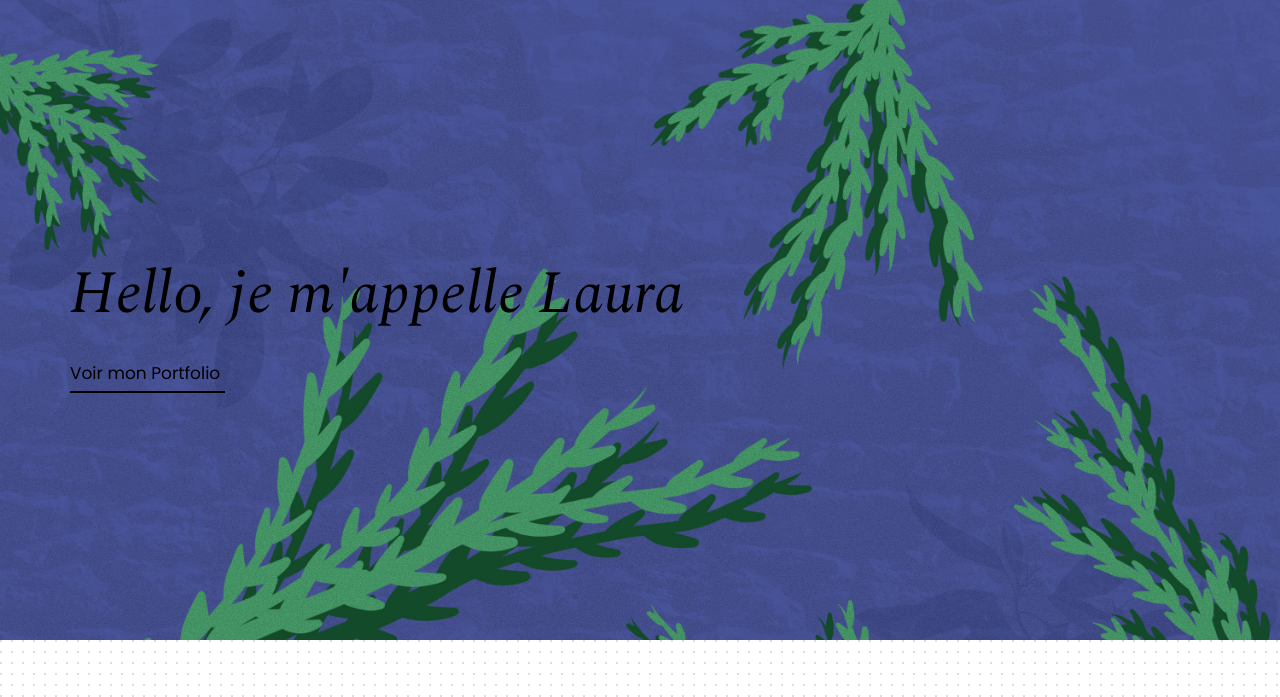
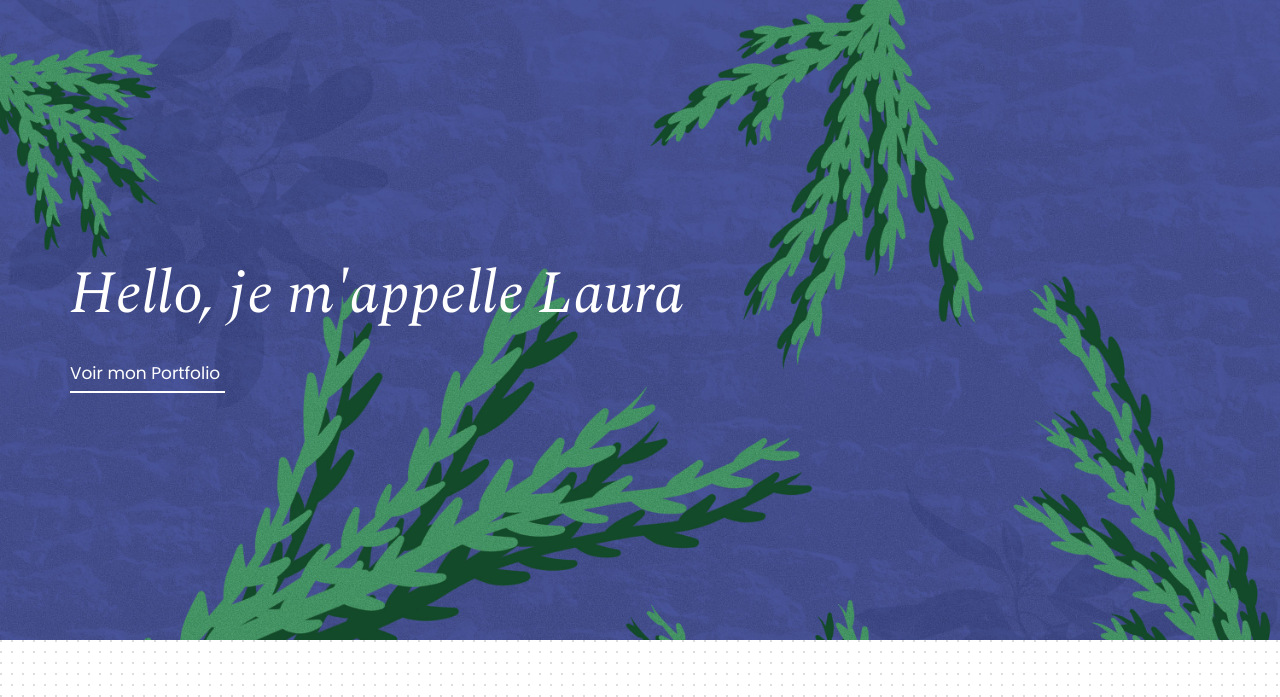
Before and after one commit to laurachar/portfolio, a plain HTML site: page index.html in a window 1280 px wide. Shown: the top 697 px of the page. Drawn offline with nearby package versions, Linux system fonts and the light colour scheme.

Commit message:
Add files via upload

```diff
--- a/style.scss
+++ b/style.scss
@@ -28,7 +28,7 @@
   background-size: cover;
   h1 {
     font-size: 60px;
-    color: black;
+    color: white;
     font-style: italic;
     font-weight: 500;
     animation: tracking-in-expand 0.7s cubic-bezier(0.215, 0.61, 0.355, 1) both;
@@ -41,14 +41,14 @@
       //   padding: 5px 10px;
       border: none;
       background-color: transparent;
-      border-bottom: solid 2px black;
+      border-bottom: solid 2px white;
       cursor: pointer;
       padding-bottom: 5px;
       font-size: 17px;
-      color: black;
+      color: white;
       a {
         text-decoration: none;
-        color: black;
+        color: white;
       }
       i {
         transition: all 0.3s;
```
Also changed, not shown: style.css.
